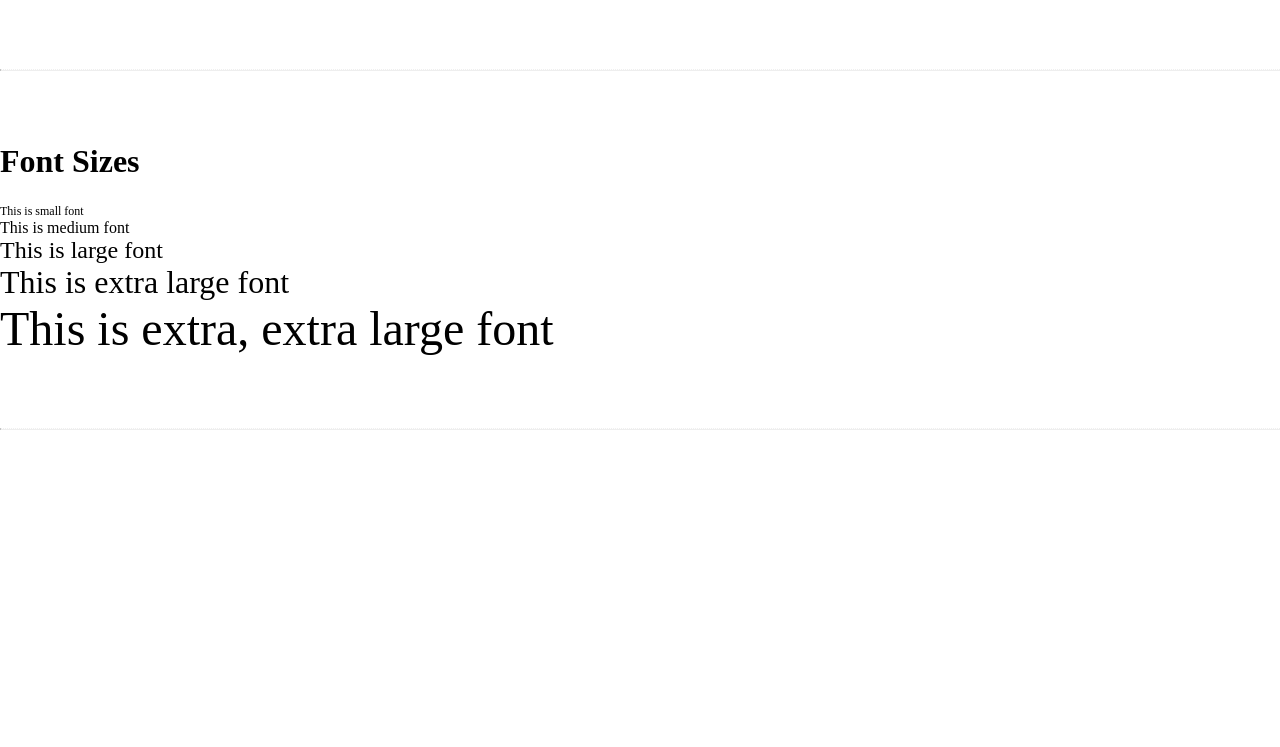
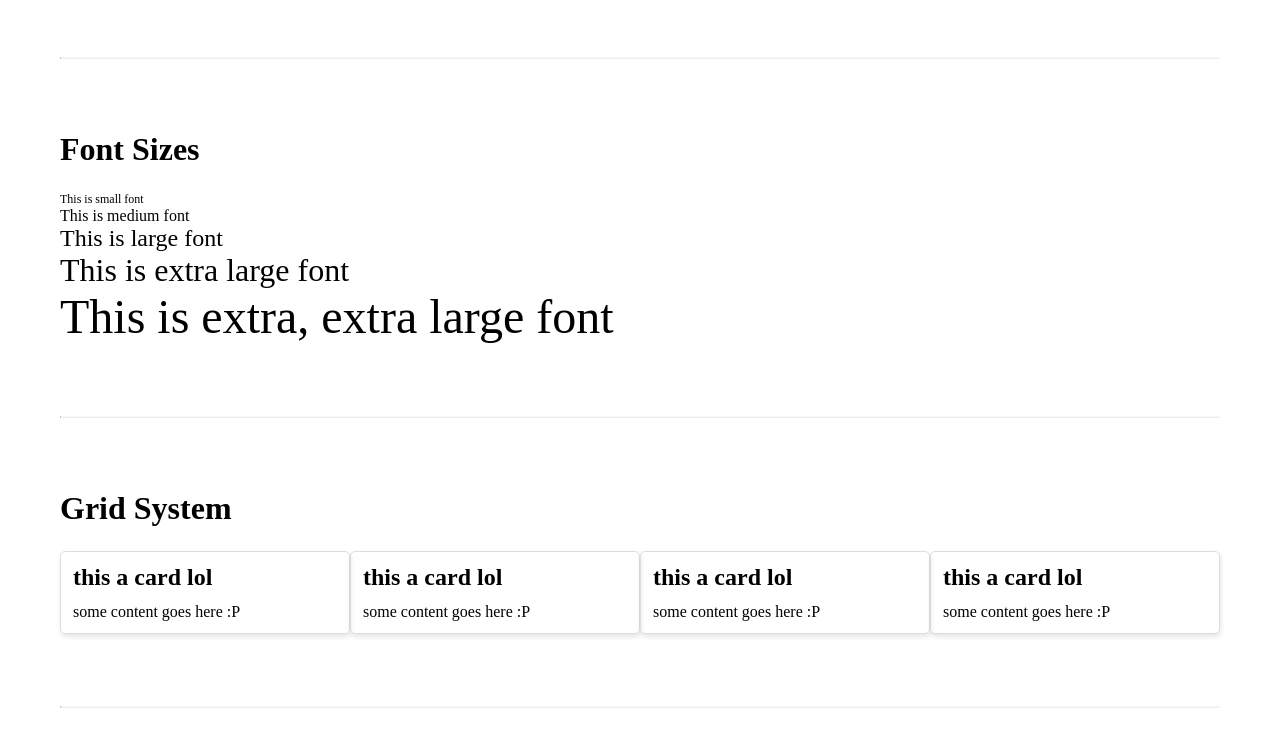
Before and after one commit to as00r-dev/sass-library, a website built with webpack: page dist/index.html in a window 1280 px wide. Shown: the part 725-1472 px from the top of the page. Before the commit the page ends 1227 px from the top, so only its background shows below. Built offline with nearby package versions, Linux system fonts and the light colour scheme; a web font is replaced by a local one.

Commit message:
Add Grid system bare bones

```diff
--- a/src/js/components/card.js
+++ b/src/js/components/card.js
@@ -1,7 +1,7 @@
 export const Card = (obj) => {
 	const card = document.createElement("div");
 	card.classList.add("card");
-	const cardTitle = document.createElement("h1");
+	const cardTitle = document.createElement("h3");
 	cardTitle.classList.add("card-title");
 	cardTitle.textContent = obj.title;
 	card.appendChild(cardTitle);
--- /dev/null
+++ b/src/js/components/column.js
@@ -0,0 +1,10 @@
+export const Column = (obj) => {
+	const col = document.createElement("div");
+	obj.classes.forEach((className) => {
+		col.classList.add(className);
+	});
+	obj.children.forEach((child) => {
+		col.append(child);
+	});
+	return col;
+};
--- /dev/null
+++ b/src/js/components/row.js
@@ -0,0 +1,8 @@
+export const Row = (obj) => {
+	const row = document.createElement("div");
+	row.classList.add("row");
+	obj.children.forEach((child) => {
+		row.append(child);
+	});
+	return row;
+};
--- a/src/js/script.js
+++ b/src/js/script.js
@@ -9,10 +9,15 @@ import { Anchor } from "./components/anchor";
 import { Card } from "./components/card";
 import { Colors } from "./components/colors";
 import { Hr } from "./components/hr";
+import { Column } from "./components/column";
+import { Row } from "./components/row";
 
 const body = document.querySelector("body");
 
-body.append(
+const container = document.createElement("div");
+container.classList.add("container");
+
+container.append(
 	Heading({
 		type: 1,
 		content: "Colors",
@@ -110,5 +115,55 @@ body.append(
 	}),
 	Hr({
 		classes: ["mt-4", "mb-4"],
+	}),
+	Heading({
+		type: 1,
+		content: "Grid System",
+		classes: ["mb-2"],
+	}),
+	Row({
+		children: [
+			Column({
+				classes: ["col-12-xs", "col-5-sm", "col-3-xl"],
+				children: [
+					Card({
+						title: "this a card lol",
+						content: "some content goes here :P",
+					}),
+				],
+			}),
+			Column({
+				classes: ["col-12-xs", "col-5-sm", "col-3-xl"],
+				children: [
+					Card({
+						title: "this a card lol",
+						content: "some content goes here :P",
+					}),
+				],
+			}),
+			Column({
+				classes: ["col-12-xs", "col-5-sm", "col-3-xl"],
+				children: [
+					Card({
+						title: "this a card lol",
+						content: "some content goes here :P",
+					}),
+				],
+			}),
+			Column({
+				classes: ["col-12-xs", "col-5-sm", "col-3-xl"],
+				children: [
+					Card({
+						title: "this a card lol",
+						content: "some content goes here :P",
+					}),
+				],
+			}),
+		],
+	}),
+	Hr({
+		classes: ["mt-4", "mb-4"],
 	})
 );
+
+body.append(container);
--- /dev/null
+++ b/src/style/partials/base/_grid.scss
@@ -0,0 +1,68 @@
+@use "sass:math";
+
+$grid-columns: 12;
+
+// base layout
+.container {
+	width: 100%;
+	max-width: 1200px;
+	margin: 0 auto;
+	padding: 0 20px;
+	box-sizing: border-box;
+}
+
+.row {
+	display: flex;
+	flex-flow: row wrap;
+}
+
+// col classes
+@include xs {
+	@for $i from 1 through $grid-columns {
+		.col-#{$i}-xs {
+			box-sizing: border-box;
+			flex-grow: 0;
+			width: math.div($i * 100%, $grid-columns);
+		}
+	}
+}
+
+@include sm {
+	@for $i from 1 through $grid-columns {
+		.col-#{$i}-sm {
+			box-sizing: border-box;
+			flex-grow: 0;
+			width: math.div($i * 100%, $grid-columns);
+		}
+	}
+}
+
+@include md {
+	@for $i from 1 through $grid-columns {
+		.col-#{$i}-md {
+			box-sizing: border-box;
+			flex-grow: 0;
+			width: math.div($i * 100%, $grid-columns);
+		}
+	}
+}
+
+@include lg {
+	@for $i from 1 through $grid-columns {
+		.col-#{$i}-lg {
+			box-sizing: border-box;
+			flex-grow: 0;
+			width: math.div($i * 100%, $grid-columns);
+		}
+	}
+}
+
+@include xl {
+	@for $i from 1 through $grid-columns {
+		.col-#{$i}-xl {
+			box-sizing: border-box;
+			flex-grow: 0;
+			width: math.div($i * 100%, $grid-columns);
+		}
+	}
+}
--- a/src/style/style.scss
+++ b/src/style/style.scss
@@ -13,6 +13,8 @@
 
 // base & layout
 @import "partials/base/base";
+@import "partials/base/breakpoints";
+@import "partials/base/grid";
 
 // components
 @import "partials/components/card";
```
Also changed, not shown: dist/main.css, dist/main.js, 2 other files.
